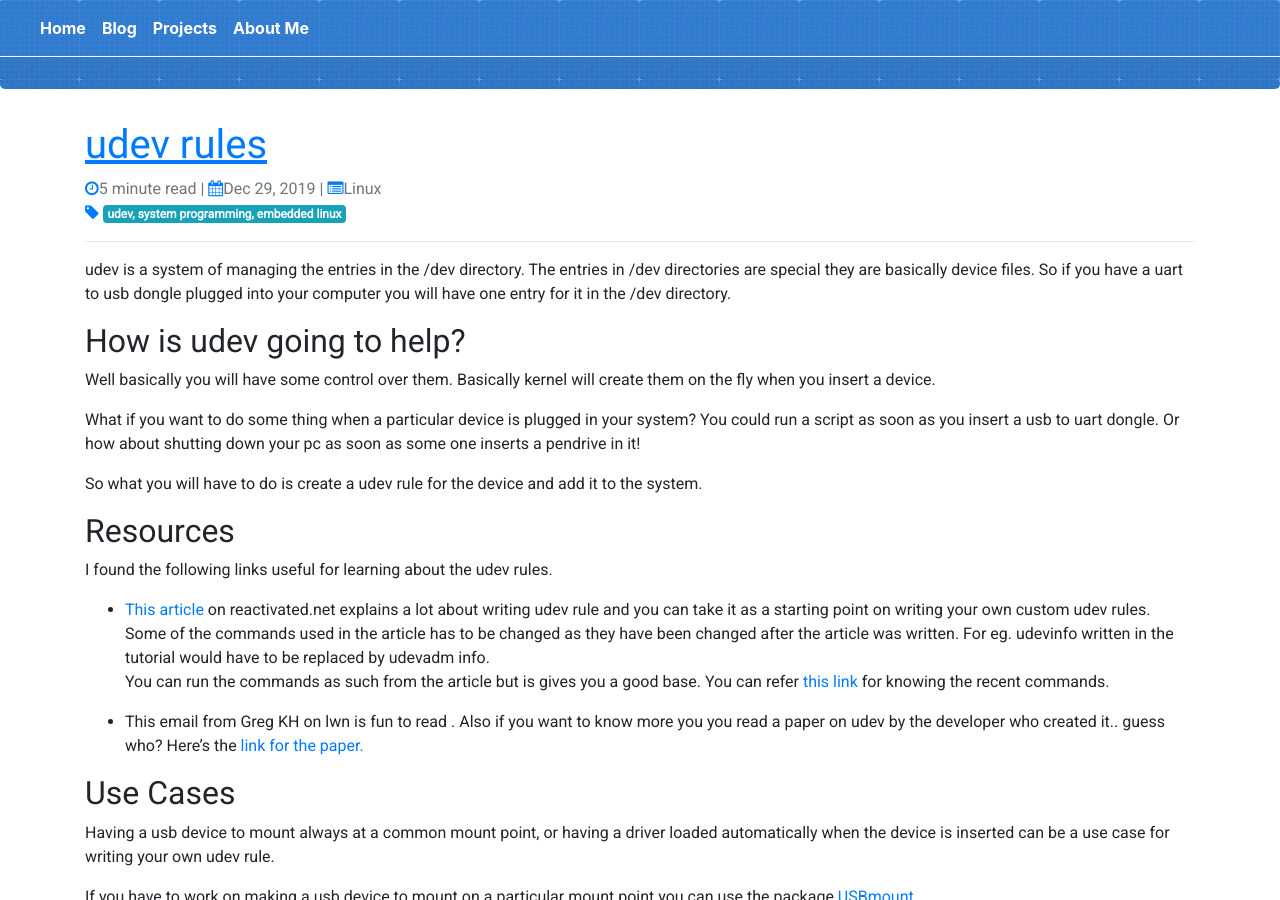
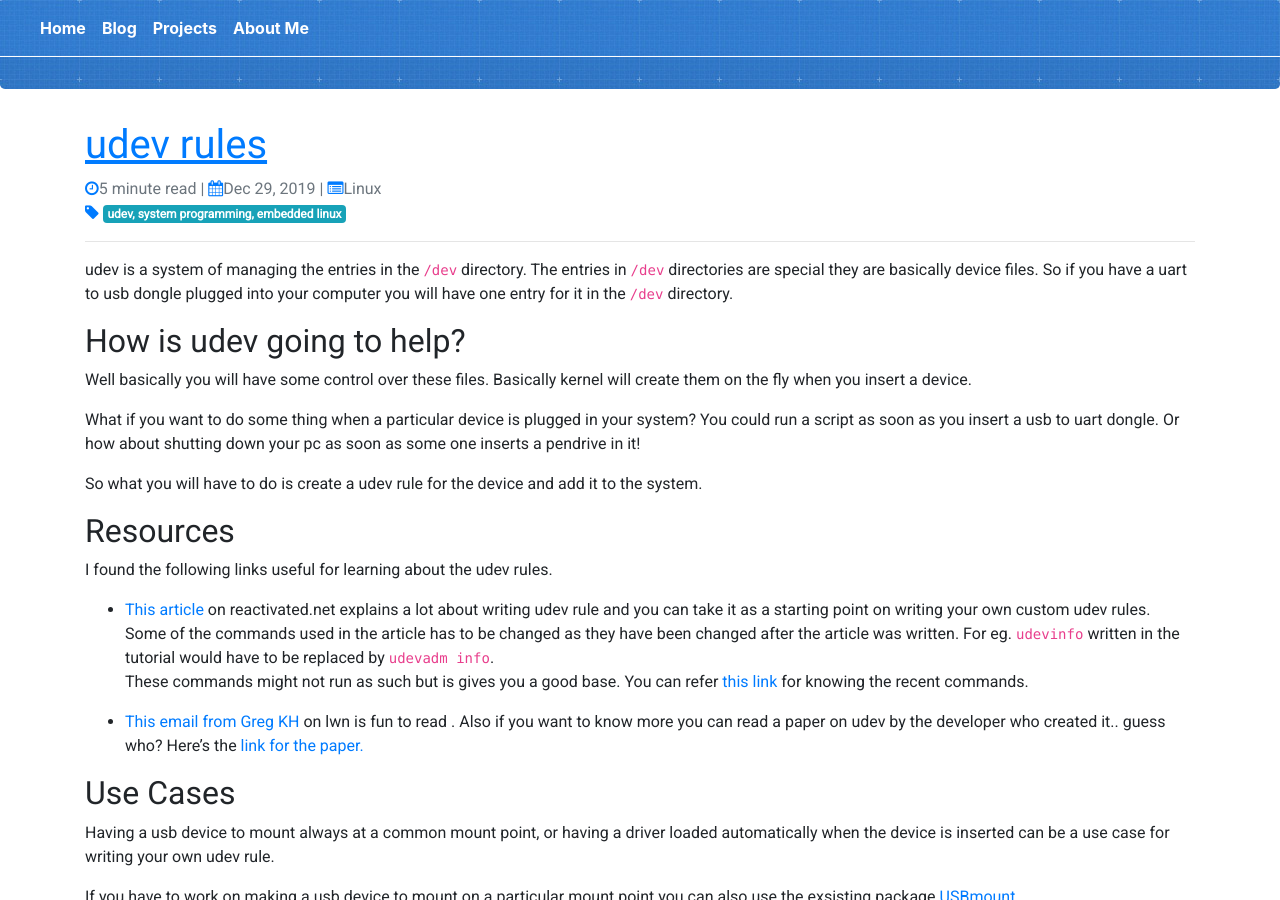
Before and after one commit to suyashsingh/suyashsingh.github.io, a Jekyll site: the page built from _posts/2019-12-29-udev-rules.md, in a window 1280 px wide and 900 px high, scrolled down 191 px. Built offline with Jekyll 4.4.1, drawn with Linux system fonts in a browser that asks for light colours; some web fonts are replaced; some of the changed text lies outside the part shown.

Commit message:
fixed typos, missing link in post

```diff
--- a/_posts/2019-12-29-udev-rules.md
+++ b/_posts/2019-12-29-udev-rules.md
@@ -7,13 +7,13 @@ category: Linux
 tag: udev, system programming, embedded linux
 ---
 
-udev is a system of managing the entries in the /dev directory. The entries in
-/dev directories are special they are basically device files. So if you have a
+udev is a system of managing the entries in the `/dev` directory. The entries in
+`/dev` directories are special they are basically device files. So if you have a
 uart to usb dongle plugged into your computer you will have one entry for it in
-the /dev directory.
+the `/dev` directory.
 
 ## How is udev going to help?
-Well basically you will have some control over them. Basically kernel will
+Well basically you will have some control over these files. Basically kernel will
 create them on the fly when you insert a device.
 
 What if you want to do some thing when a particular device is plugged in your
@@ -31,15 +31,15 @@ udev rules.
 reactivated.net explains a lot about writing udev rule and you can take it as a
 starting point on writing your own custom udev rules.
 Some of the commands used in the article has to be changed as they have
-been changed after the article was written. For eg. udevinfo written in the
-tutorial would have to be replaced by udevadm info.
-You can run the commands as
-such from the article but is gives you a good base.
+been changed after the article was written. For eg. `udevinfo` written in the
+tutorial would have to be replaced by `udevadm info`.
+These commands might not run as such but is gives you a good base.
 You can refer [this link](https://www.tecmint.com/udev-for-device-detection-management-in-linux/)
 for knowing the recent commands.
 
-+ This email from Greg KH on lwn is fun to read . Also if you want to know more
-you you read a paper on udev by the developer who created it.. guess who? Here’s
++ [This email from Greg KH](https://lwn.net/Articles/65197/) on lwn is fun
+to read . Also if you want to know more you can read a paper on udev by the
+developer who created it.. guess who? Here’s
 the [link for the paper.](https://landley.net/kdocs/ols/2003/ols2003-pages-249-257.pdf)
 
 
```
Also changed, not shown: other parts of _posts/2019-12-29-udev-rules.md (+3 -3 lines).
